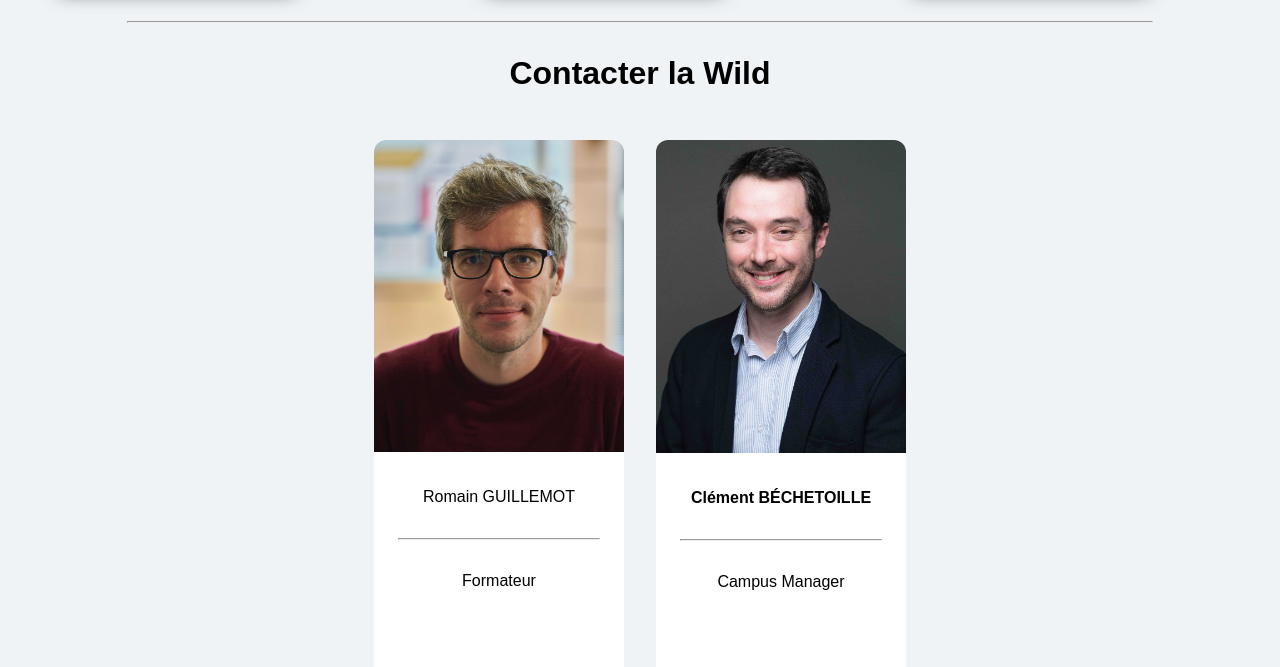
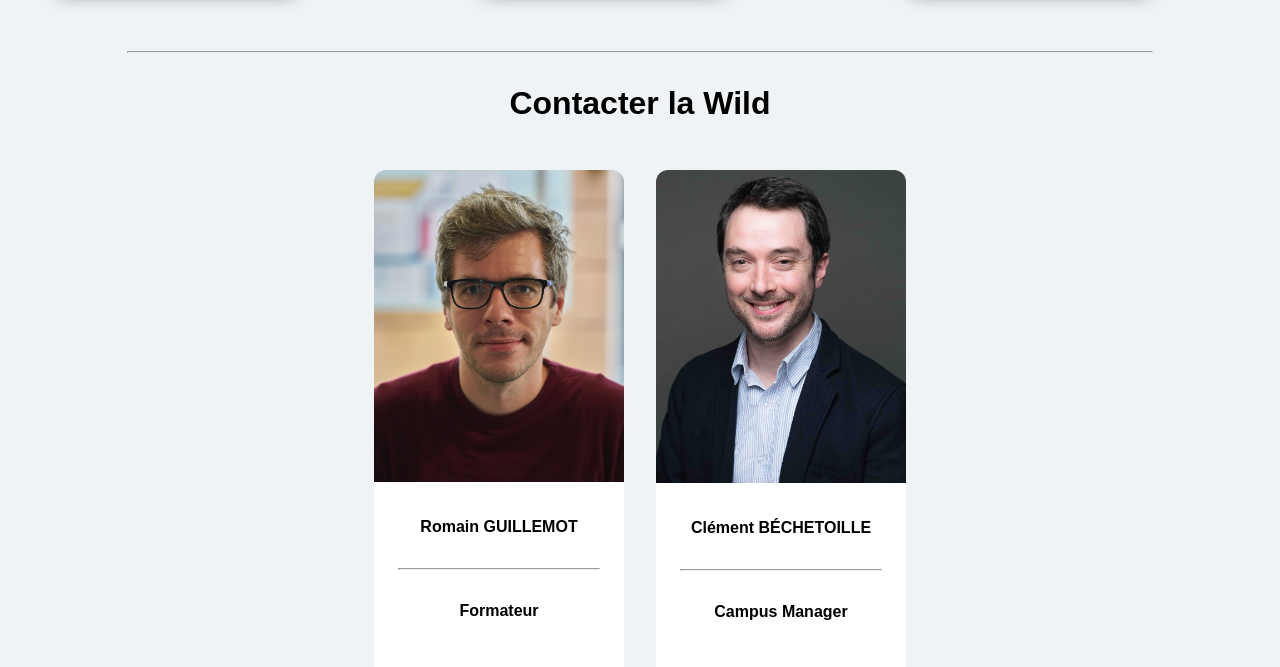
Before and after one commit to AxelRaboit/WIld-Code-School-Projet-1-Wild-Book, a plain HTML site: page index.html in a window 1280 px wide. Shown: the part 4606-5273 px from the top of the page. Drawn offline with Linux system fonts and the light colour scheme.

Commit message:
Change css

```diff
--- a/index.html
+++ b/index.html
@@ -62,9 +62,9 @@
 
             <div class="staffCard">
                 <img class="portrait" src="img/pictures-profile/romain.jpg" alt="portrait de Romain guillemot">
-                <p>Romain GUILLEMOT</p>
+                <p class="name">Romain GUILLEMOT</p>
                 <hr>
-                <p>Formateur</p>
+                <p class="position">Formateur</p>
                 <p></p>
                 <div class="network">
                     <a href="" class="linkedin"><img src="img/cards/linkedin-logo-e1407144392549.png"class="logoLinkedin"></a>
@@ -88,7 +88,7 @@
                 <img class="portrait" src="img/pictures-profile/clement.jpg" alt="portrait de Clément Béchetoille">
                 <p class="name">Clément BÉCHETOILLE</p>
                 <hr>
-                <p>Campus Manager</p>
+                <p class="position">Campus Manager</p>
                 <p></p>
                 <div class="network">
                     <a href="" class="linkedin"><img src="img/cards/linkedin-logo-e1407144392549.png" class="logoLinkedin"></a>
--- a/style.css
+++ b/style.css
@@ -161,7 +161,11 @@ p {
       display: flex;
       width: 100%;
       flex-direction: column;
+      margin-top: 30px;
 
+  }
+  .popupTitleWCS, .popupTitleFuture, .popupTitleCharactere {
+      font-weight: bold;
   }
 
   .popup .close-btn {
```
